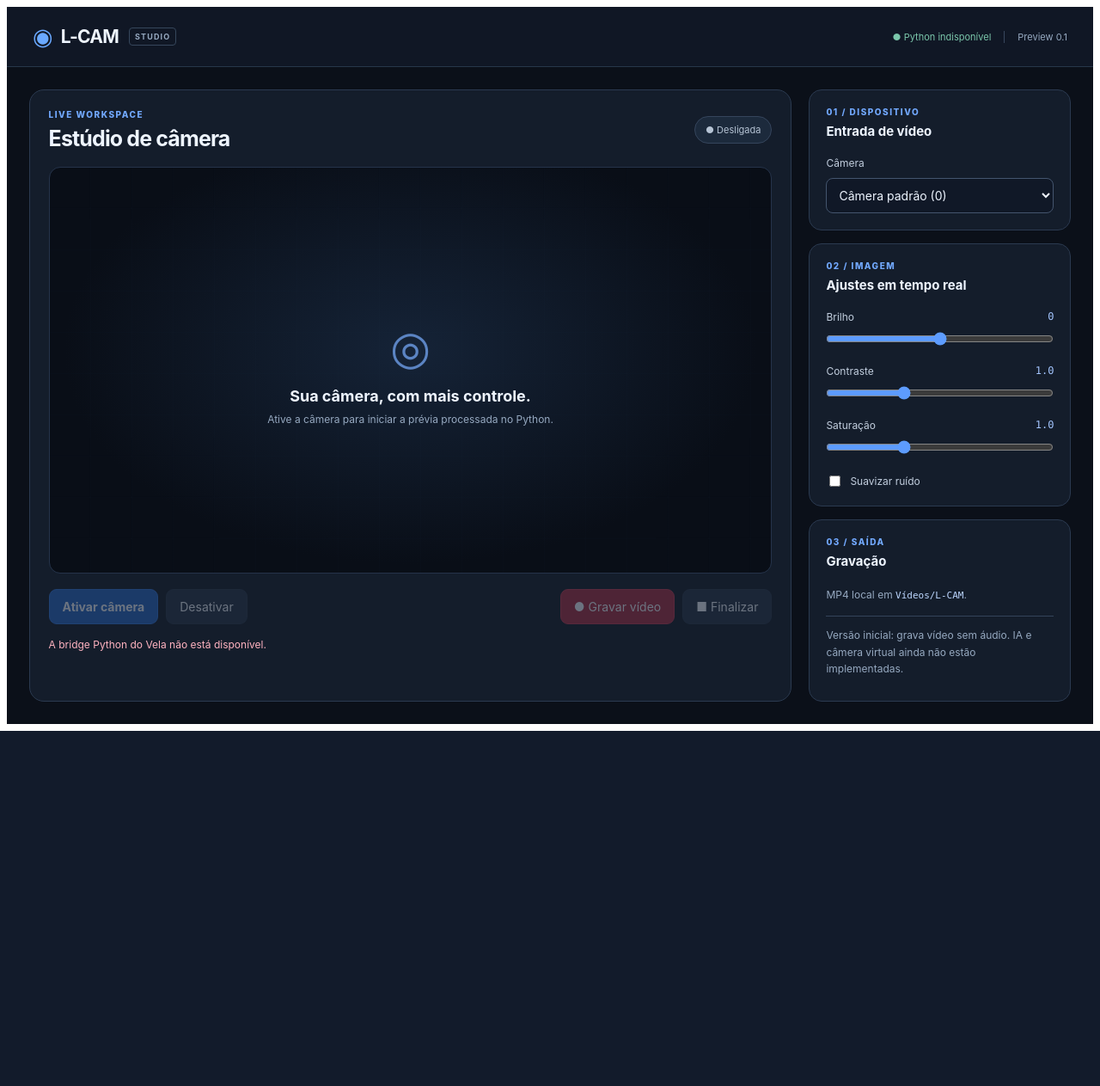
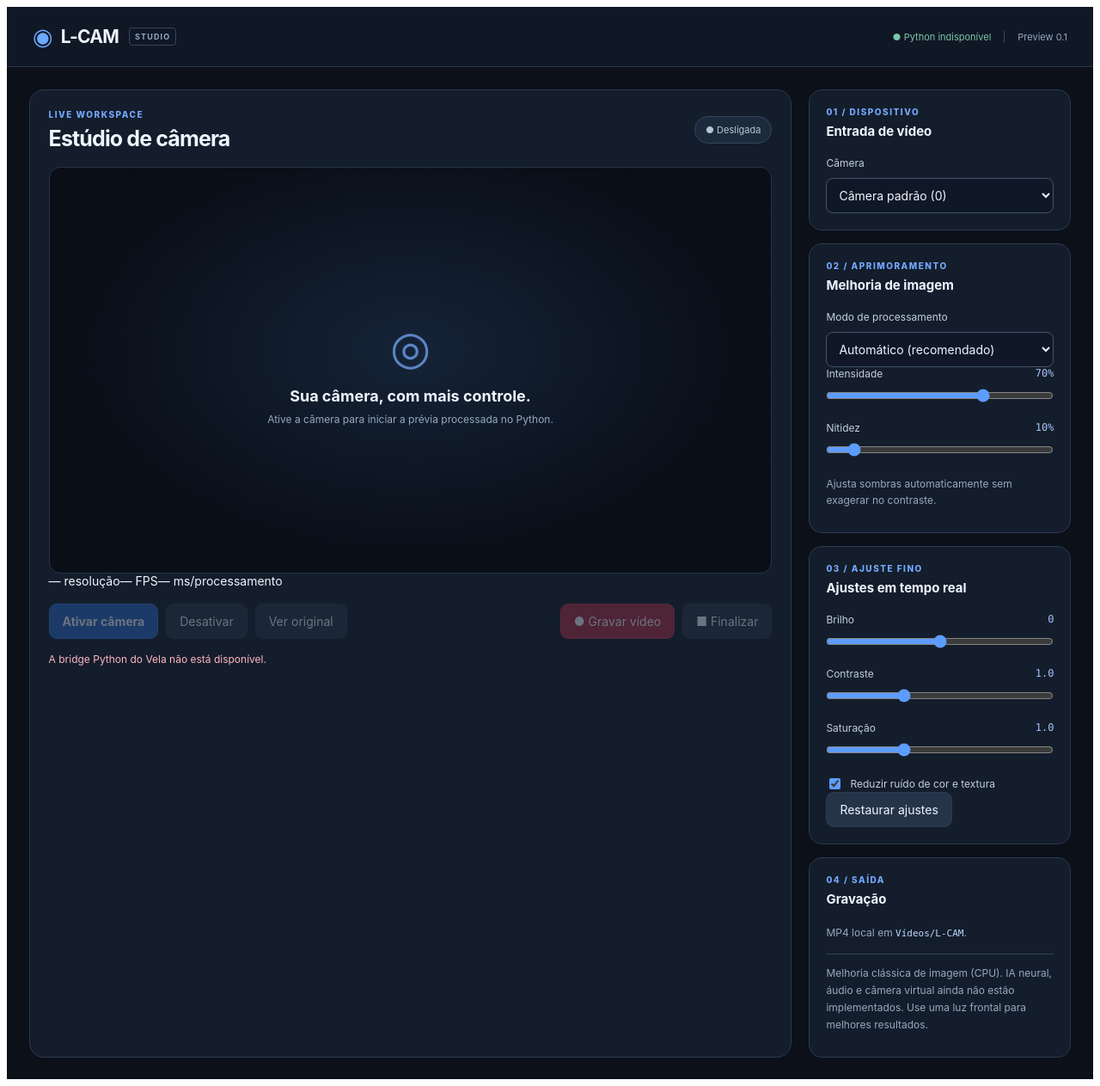
Before and after one commit to zxlawdx/L-CAM, a Python web app: template apps/camera/templates/index.html in a window 1280 px wide. Shown: the whole page at 86% size. Before the commit the page ends 850 px from the top, so only its background shows below. Run offline with Jinja, Linux system fonts and the light colour scheme; the template is opened without the code that fills it, so the values that code supplies are empty.

Commit message:
feat(ui): add auto and low-light presets, strength and sharpness controls, original comparison and FPS metrics

```diff
--- a/apps/camera/templates/index.html
+++ b/apps/camera/templates/index.html
@@ -13,21 +13,29 @@
         <div id="lcam-empty" class="lcam-empty"><span class="lcam-empty-icon">◎</span><strong>Sua câmera, com mais controle.</strong><span>Ative a câmera para iniciar a prévia processada no Python.</span></div>
         <span id="lcam-live" class="lcam-live" hidden>● AO VIVO</span>
       </div>
+      <div class="lcam-metrics" aria-label="Desempenho da prévia"><span id="lcam-resolution">— resolução</span><span id="lcam-fps">— FPS</span><span id="lcam-processing">— ms/processamento</span></div>
       <div class="lcam-controls">
-        <div class="lcam-control-group"><button id="lcam-start" class="lcam-primary">Ativar câmera</button><button id="lcam-stop" disabled>Desativar</button></div>
+        <div class="lcam-control-group"><button id="lcam-start" class="lcam-primary">Ativar câmera</button><button id="lcam-stop" disabled>Desativar</button><button id="lcam-compare" aria-pressed="false" disabled>Ver original</button></div>
         <div class="lcam-control-group"><button id="lcam-record" class="lcam-record" disabled>● Gravar vídeo</button><button id="lcam-finish" disabled>■ Finalizar</button></div>
       </div>
       <p id="lcam-message" class="lcam-message" role="status" aria-live="polite">A prévia utiliza OpenCV nativo via bridge do Vela.</p>
     </main>
     <aside class="lcam-sidebar">
       <section class="lcam-panel"><span class="lcam-panel-label">01 / DISPOSITIVO</span><h2>Entrada de vídeo</h2><label for="lcam-device">Câmera</label><select id="lcam-device"><option value="0">Câmera padrão (0)</option><option value="1">Câmera alternativa (1)</option><option value="2">Câmera alternativa (2)</option></select></section>
-      <section class="lcam-panel"><span class="lcam-panel-label">02 / IMAGEM</span><h2>Ajustes em tempo real</h2>
+      <section class="lcam-panel"><span class="lcam-panel-label">02 / APRIMORAMENTO</span><h2>Melhoria de imagem</h2>
+        <label for="lcam-mode">Modo de processamento</label><select id="lcam-mode"><option value="auto" selected>Automático (recomendado)</option><option value="low_light">Baixa luminosidade</option><option value="balanced">Natural / equilibrado</option><option value="off">Original / sem aprimoramento</option></select>
+        <label class="lcam-spaced-label" for="lcam-strength">Intensidade <output id="lcam-strength-val">70%</output></label><input type="range" id="lcam-strength" min="0" max="100" value="70" step="5">
+        <label for="lcam-sharpness">Nitidez <output id="lcam-sharpness-val">10%</output></label><input type="range" id="lcam-sharpness" min="0" max="100" value="10" step="5">
+        <p class="lcam-mode-help" id="lcam-mode-help">Ajusta sombras automaticamente sem exagerar no contraste.</p>
+      </section>
+      <section class="lcam-panel"><span class="lcam-panel-label">03 / AJUSTE FINO</span><h2>Ajustes em tempo real</h2>
         <label for="lcam-brightness">Brilho <output id="lcam-brightness-val">0</output></label><input type="range" id="lcam-brightness" min="-100" max="100" value="0" step="1">
         <label for="lcam-contrast">Contraste <output id="lcam-contrast-val">1.0</output></label><input type="range" id="lcam-contrast" min="0" max="3" value="1" step=".1">
         <label for="lcam-saturation">Saturação <output id="lcam-saturation-val">1.0</output></label><input type="range" id="lcam-saturation" min="0" max="3" value="1" step=".1">
-        <label class="lcam-check"><input type="checkbox" id="lcam-denoise"> Suavizar ruído</label>
+        <label class="lcam-check"><input type="checkbox" id="lcam-denoise" checked> Reduzir ruído de cor e textura</label>
+        <button type="button" class="lcam-reset" id="lcam-reset">Restaurar ajustes</button>
       </section>
-      <section class="lcam-panel"><span class="lcam-panel-label">03 / SAÍDA</span><h2>Gravação</h2><p>MP4 local em <code>Vídeos/L-CAM</code>.</p><p class="lcam-notice">Versão inicial: grava vídeo sem áudio. IA e câmera virtual ainda não estão implementadas.</p></section>
+      <section class="lcam-panel"><span class="lcam-panel-label">04 / SAÍDA</span><h2>Gravação</h2><p>MP4 local em <code>Vídeos/L-CAM</code>.</p><p class="lcam-notice">Melhoria clássica de imagem (CPU). IA neural, áudio e câmera virtual ainda não estão implementados. Use uma luz frontal para melhores resultados.</p></section>
     </aside>
   </div>
 </section>
```
